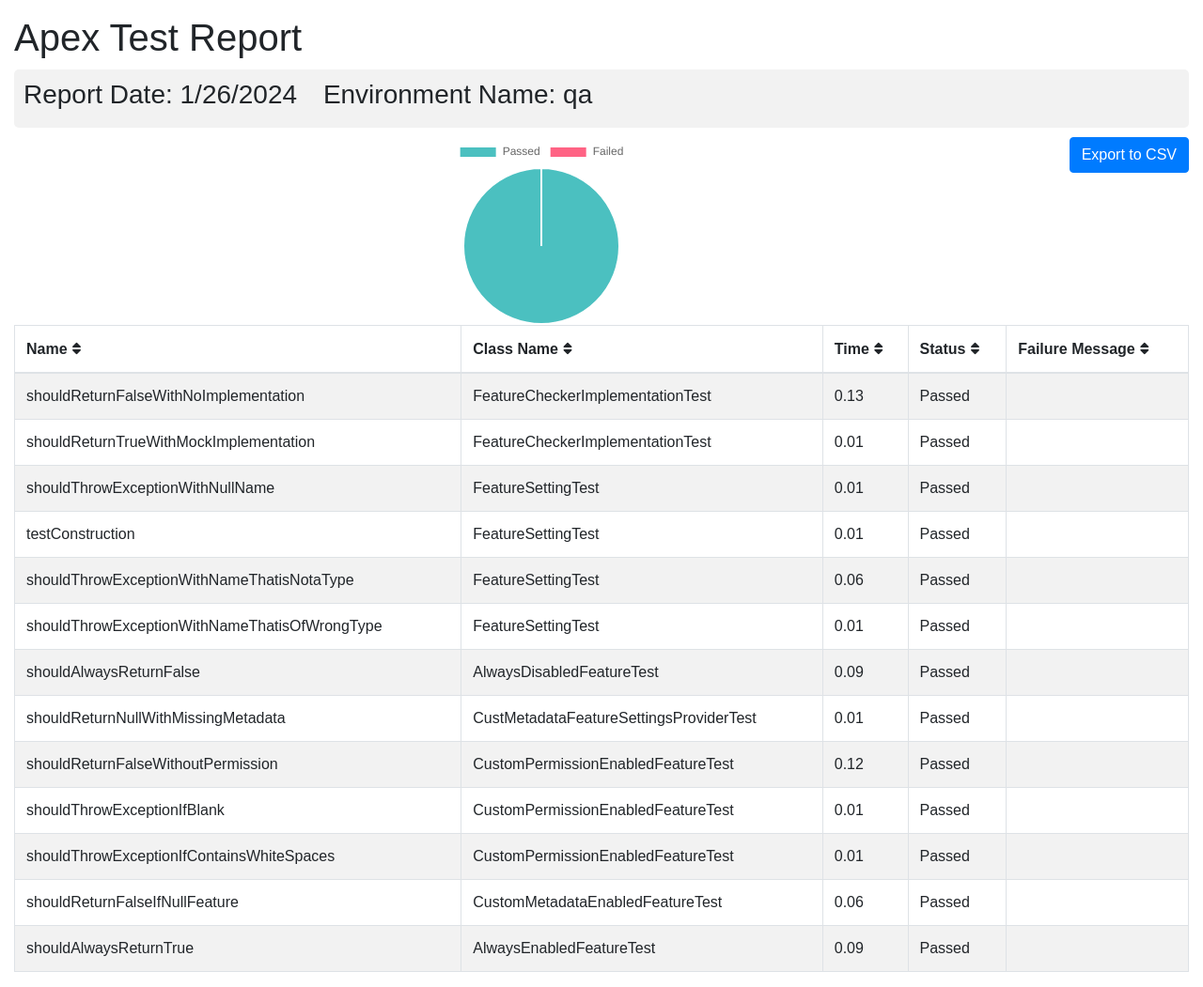
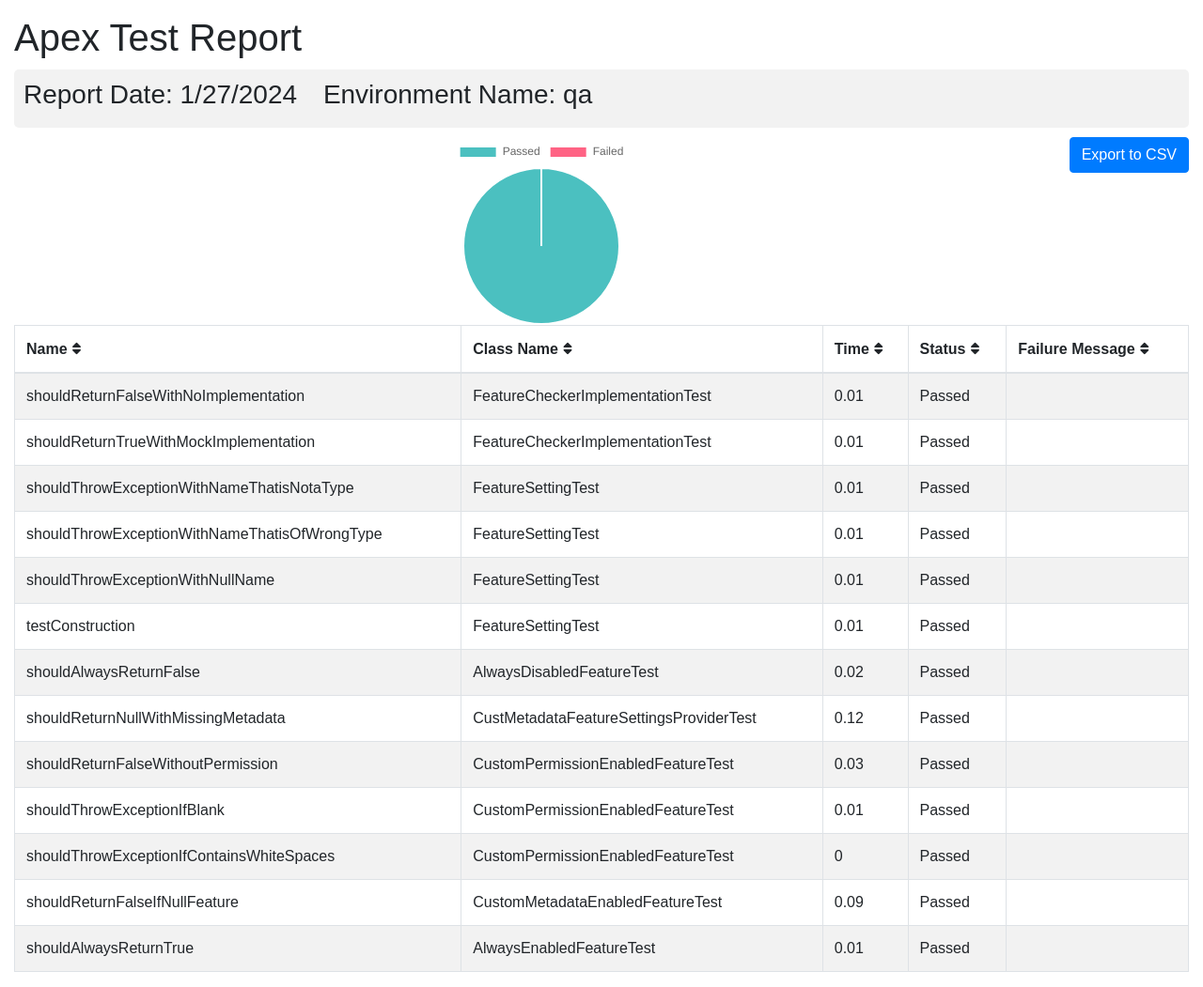
Before and after one commit to flxbl-io/sfops-dashboard, a Jekyll site: the page apextestResults/qa.html, which Jekyll copies as it is, in a window 1280 px wide. Shown: the whole page at 94% size. Built offline with Jekyll 4.4.1, drawn with Linux system fonts in a browser that asks for light colours.

Commit message:
Updated apex test results

```diff
--- a/apextestResults/qa.html
+++ b/apextestResults/qa.html
@@ -102,7 +102,7 @@
       <div class="container-fluid">
         <h1 class="mt-3">Apex Test Report</h1>
         <div class="info-card">
-        <h3>Report Date: 1/26/2024 <span style="margin-left: 20px;">Environment Name: qa</span></h3>
+        <h3>Report Date: 1/27/2024 <span style="margin-left: 20px;">Environment Name: qa</span></h3>
         </div>
         <button onclick="exportTableToCSV('testReport.csv')" class="btn btn-primary float-right">Export to CSV</button>
         <div id="chart-container">
@@ -123,13 +123,27 @@
         <tr>
           <td>shouldReturnFalseWithNoImplementation</td>
           <td>FeatureCheckerImplementationTest</td>
-          <td>0.13</td>
+          <td>0.01</td>
           <td>Passed</td>
           <td></td>
         </tr>
         <tr>
           <td>shouldReturnTrueWithMockImplementation</td>
           <td>FeatureCheckerImplementationTest</td>
+          <td>0.01</td>
+          <td>Passed</td>
+          <td></td>
+        </tr>
+        <tr>
+          <td>shouldThrowExceptionWithNameThatisNotaType</td>
+          <td>FeatureSettingTest</td>
+          <td>0.01</td>
+          <td>Passed</td>
+          <td></td>
+        </tr>
+        <tr>
+          <td>shouldThrowExceptionWithNameThatisOfWrongType</td>
+          <td>FeatureSettingTest</td>
           <td>0.01</td>
           <td>Passed</td>
           <td></td>
@@ -149,37 +163,23 @@
           <td></td>
         </tr>
         <tr>
-          <td>shouldThrowExceptionWithNameThatisNotaType</td>
-          <td>FeatureSettingTest</td>
-          <td>0.06</td>
-          <td>Passed</td>
-          <td></td>
-        </tr>
-        <tr>
-          <td>shouldThrowExceptionWithNameThatisOfWrongType</td>
-          <td>FeatureSettingTest</td>
-          <td>0.01</td>
-          <td>Passed</td>
-          <td></td>
-        </tr>
-        <tr>
           <td>shouldAlwaysReturnFalse</td>
           <td>AlwaysDisabledFeatureTest</td>
-          <td>0.09</td>
+          <td>0.02</td>
           <td>Passed</td>
           <td></td>
         </tr>
         <tr>
           <td>shouldReturnNullWithMissingMetadata</td>
           <td>CustMetadataFeatureSettingsProviderTest</td>
-          <td>0.01</td>
+          <td>0.12</td>
           <td>Passed</td>
           <td></td>
         </tr>
         <tr>
           <td>shouldReturnFalseWithoutPermission</td>
           <td>CustomPermissionEnabledFeatureTest</td>
-          <td>0.12</td>
+          <td>0.03</td>
           <td>Passed</td>
           <td></td>
         </tr>
@@ -193,21 +193,21 @@
         <tr>
           <td>shouldThrowExceptionIfContainsWhiteSpaces</td>
           <td>CustomPermissionEnabledFeatureTest</td>
-          <td>0.01</td>
+          <td>0</td>
           <td>Passed</td>
           <td></td>
         </tr>
         <tr>
           <td>shouldReturnFalseIfNullFeature</td>
           <td>CustomMetadataEnabledFeatureTest</td>
-          <td>0.06</td>
+          <td>0.09</td>
           <td>Passed</td>
           <td></td>
         </tr>
         <tr>
           <td>shouldAlwaysReturnTrue</td>
           <td>AlwaysEnabledFeatureTest</td>
-          <td>0.09</td>
+          <td>0.01</td>
           <td>Passed</td>
           <td></td>
         </tr>
```
